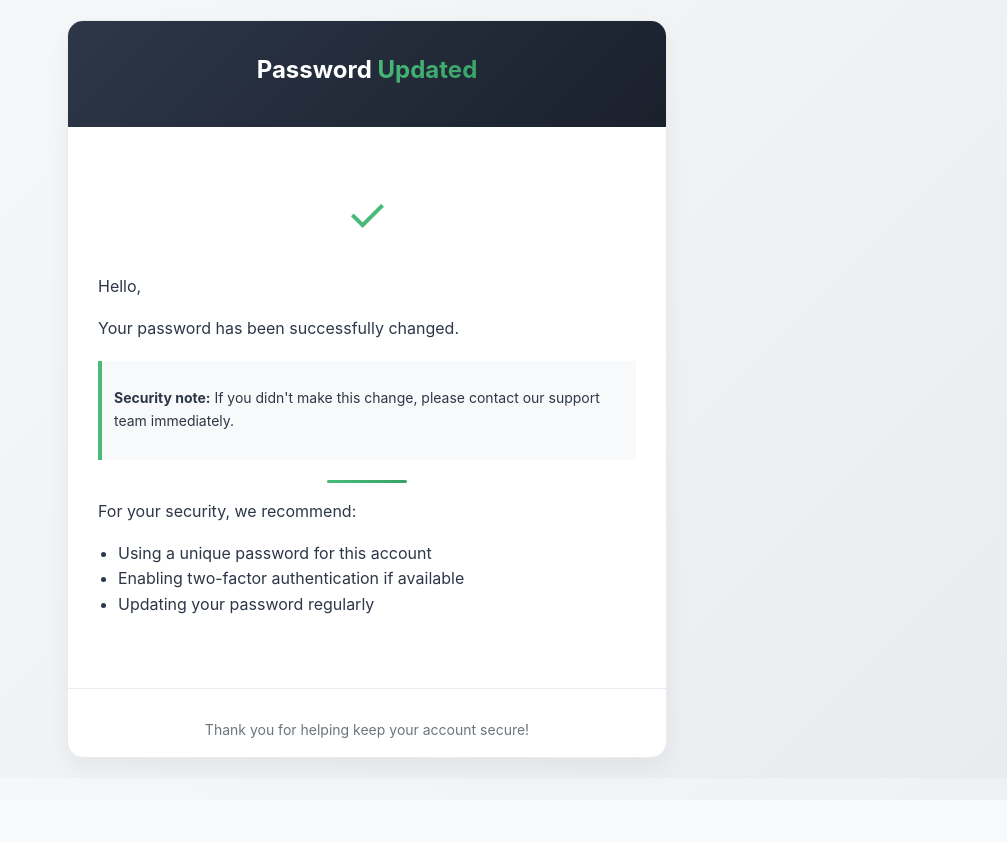
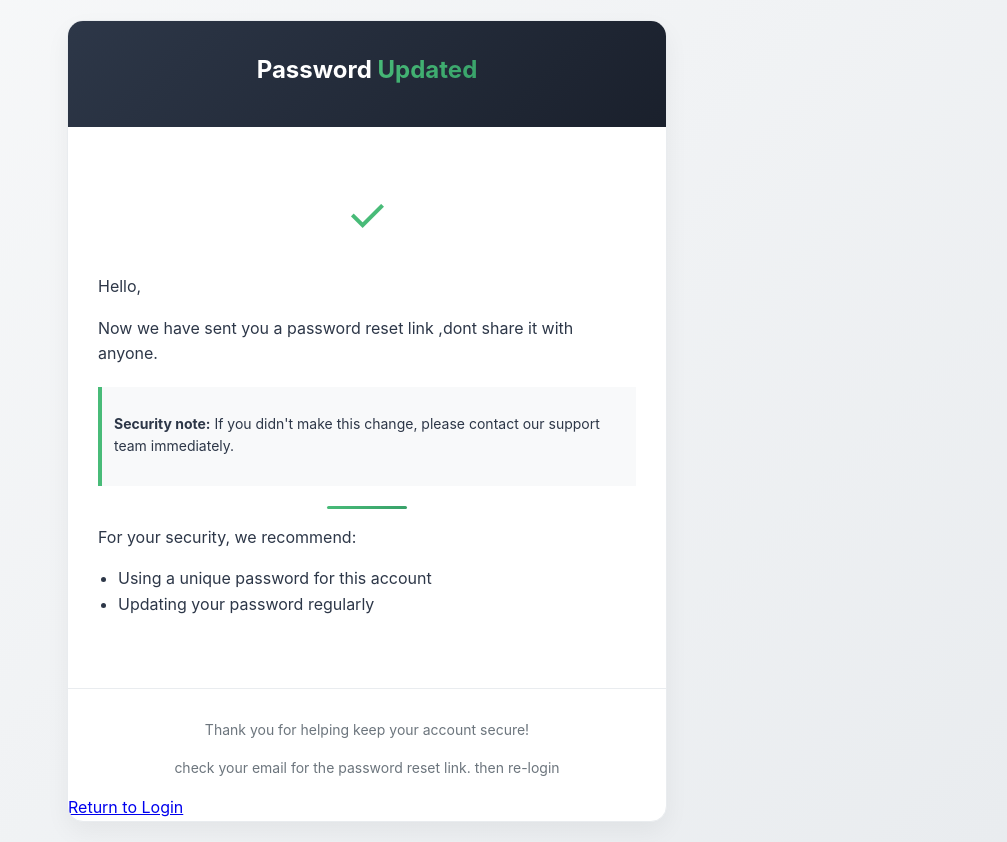
Before and after one commit to AkramAboJbara/Graduation-project, a Django app: page /password_reset_done/ in a window 1280 px wide. Shown: the whole page, without its empty margins (273-1280 px from the left). Before the commit the page ends 778 px from the top, so only its background shows below. Run offline with Django 5.2, Linux system fonts and the light colour scheme; parts of the project's set-up code (start-up, migrations or seed data) failed here and were passed over.

Commit message:
add email verification code for password-reset!

```diff
--- a/accounts/urls.py
+++ b/accounts/urls.py
@@ -2,10 +2,11 @@ from django.urls import path
 from .views import  SignupView, LoginView ,LogoutView
 from rest_framework.authtoken.views import obtain_auth_token
 from .views import (
-    CustomPasswordResetView,
     CustomPasswordResetDoneView,
     CustomPasswordResetConfirmView,
     CustomPasswordResetCompleteView,
+    PasswordResetRequestView,
+    CodeVerificationView,
 )
 
 urlpatterns = [
@@ -13,7 +14,8 @@ urlpatterns = [
     path('api/login/', LoginView.as_view(), name='login'),
     path('api/logout/', LogoutView.as_view(), name='logout'),
     path('api/api-token-auth', obtain_auth_token),
-    path('password_reset/', CustomPasswordResetView.as_view(), name='password_reset'),
+    path('password_reset/', PasswordResetRequestView.as_view(), name='password_reset'),
+    path('verify_code/', CodeVerificationView.as_view(), name='verify_code'),
     path('password_reset_done/', CustomPasswordResetDoneView.as_view(), name='password_reset_done'),
     path('reset/<uidb64>/<token>/', CustomPasswordResetConfirmView.as_view(), name='password_reset_confirm'),
     path('reset/done/', CustomPasswordResetCompleteView.as_view(), name='password_reset_complete'),
--- a/accounts/views.py
+++ b/accounts/views.py
@@ -13,7 +13,17 @@ from rest_framework_simplejwt.tokens import RefreshToken
 from rest_framework.views import APIView
 from rest_framework.authtoken.models import Token
 from django.contrib.auth import views as auth_views , get_user_model
-from django.urls import reverse_lazy
+from django.urls import reverse, reverse_lazy
+from django.views import View
+from django.shortcuts import render, redirect
+from django.core.mail import send_mail
+from django.contrib.auth import get_user_model
+import random
+from django.utils.http import urlsafe_base64_encode
+from django.utils.encoding import force_bytes
+from django.contrib.auth.tokens import default_token_generator
+from django.core.mail import EmailMultiAlternatives
+from django.template.loader import render_to_string
 # Create your views here.
 
 
@@ -83,10 +93,92 @@ class LogoutView(APIView):
 
 
 
-class CustomPasswordResetView(auth_views.PasswordResetView):
-    template_name = 'password_reset.html'
-    email_template_name = 'password_reset_email.html'
-    success_url = reverse_lazy('password_reset_done')
+class PasswordResetRequestView(View):
+    def get(self, request):
+        return render(request, 'password_reset.html')
+
+    def post(self, request):
+        email = request.POST.get('email')
+        try:
+            user = User.objects.get(email=email)
+            code = str(random.randint(100000, 999999))
+
+            # Store in session
+            request.session['reset_email'] = email
+            request.session['verification_code'] = code
+
+            # Send the code
+            send_mail(
+                subject='Your Verification Code',
+                message=f'Your password reset verification code is: {code}',
+                from_email='abomoh975@gmail.com',
+                recipient_list=[email],
+            )
+
+            return redirect('verify_code')
+
+        except User.DoesNotExist:
+            return render(request, 'password_reset.html', {
+                'error': 'No user with that email.'
+            })
+
+from django.views import View
+from django.shortcuts import render, redirect
+from django.contrib.auth import get_user_model
+from django.utils.http import urlsafe_base64_encode
+from django.utils.encoding import force_bytes
+from django.contrib.auth.tokens import default_token_generator
+from django.core.mail import EmailMultiAlternatives
+from django.template.loader import render_to_string
+from django.urls import reverse
+
+User = get_user_model()
+
+class CodeVerificationView(View):
+    def get(self, request):
+        return render(request, 'verify_code.html')
+
+    def post(self, request):
+        input_code = request.POST.get('code')
+        session_code = request.session.get('verification_code')
+        email = request.session.get('reset_email')
+
+        if input_code == session_code and email:
+            try:
+                user = User.objects.get(email=email)
+
+                # Create uid and token
+                uidb64 = urlsafe_base64_encode(force_bytes(user.pk))
+                token = default_token_generator.make_token(user)
+
+                # Render email template
+                html_content = render_to_string('password_reset_email.html', {
+                    'protocol': 'http',
+                    'domain': request.get_host(),
+                    'uidb64': uidb64,
+                    'token': token,
+                })
+
+                # Send reset email
+                msg = EmailMultiAlternatives(
+                    subject='Reset Your Password',
+                    body="",
+                    from_email='abomoh975@gmail.com',
+                    to=[email]
+                )
+                msg.attach_alternative(html_content, "text/html")
+                msg.send()
+
+                # Optional: clean up session
+                del request.session['verification_code']
+                del request.session['reset_email']
+
+                return redirect('password_reset_done')
+
+            except User.DoesNotExist:
+                return redirect('password_reset')
+        else:
+            return render(request, 'verify_code.html', {'error': 'Invalid code. Please try again.'})
 
 class CustomPasswordResetDoneView(auth_views.PasswordResetDoneView):
     template_name = 'password_reset_done.html'
--- a/templates/password_reset_done.html
+++ b/templates/password_reset_done.html
@@ -90,7 +90,7 @@
 
                 <p>Hello,</p>
 
-                <p>Your password has been successfully changed.</p>
+                <p>Now we have sent you a password reset link ,dont share it with anyone.</p>
 
                 <div class="security-note">
                     <p><strong>Security note:</strong> If you didn't make this change, please contact our support team immediately.</p>
@@ -101,14 +101,15 @@
                 <p>For your security, we recommend:</p>
                 <ul style="padding-left: 20px;">
                     <li>Using a unique password for this account</li>
-                    <li>Enabling two-factor authentication if available</li>
                     <li>Updating your password regularly</li>
                 </ul>
             </div>
 
             <div class="footer">
                 <p>Thank you for helping keep your account secure!</p>
+                <p>check your email for the password reset link. then re-login</p>
             </div>
+            <a href="https://hamza-masoud.github.io/e-commerce-frontend/login" class="login-btn">Return to Login</a>
         </div>
     </div>
 </body>
--- a/templates/password_reset_email.html
+++ b/templates/password_reset_email.html
@@ -1,5 +1,3 @@
-Someone requested a password reset for your account. If this was you, click the link below to reset your password:
-
-<a href="{{ protocol }}://{{ domain }}{% url 'password_reset_confirm' uidb64=uid token=token %}">
+<a href="{{ protocol }}://{{ domain }}{% url 'password_reset_confirm' uidb64=uidb64 token=token %}">
     Reset Password
 </a>
```
Also changed, not shown: templates/verify_code.html (added, +25 -0 lines).
